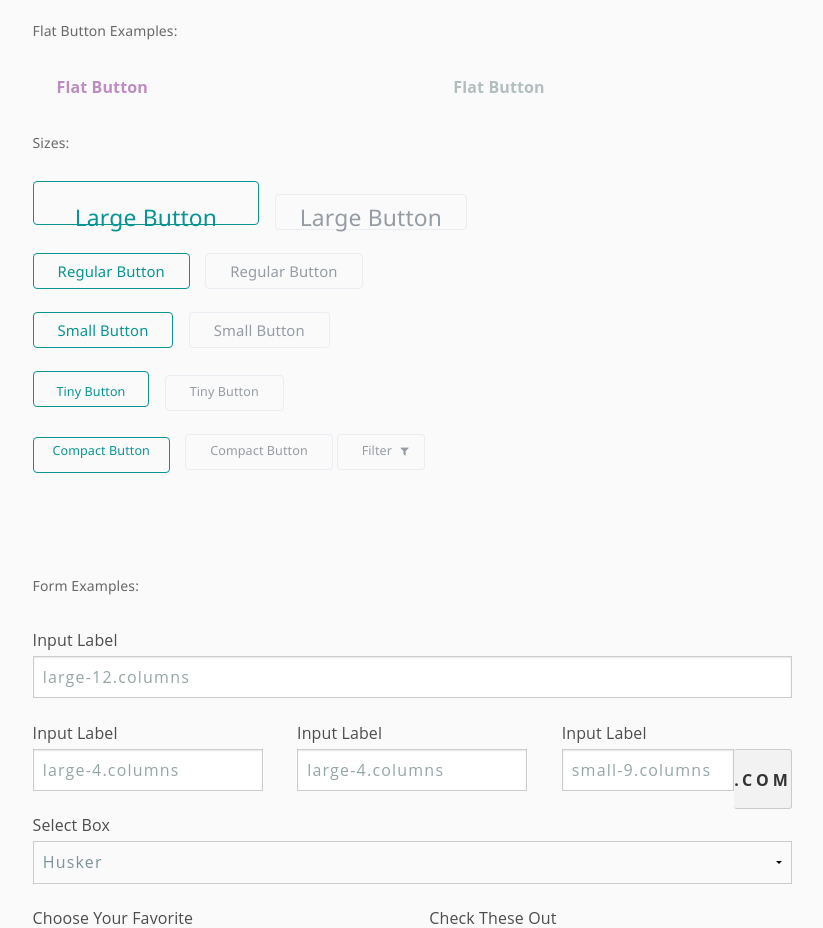
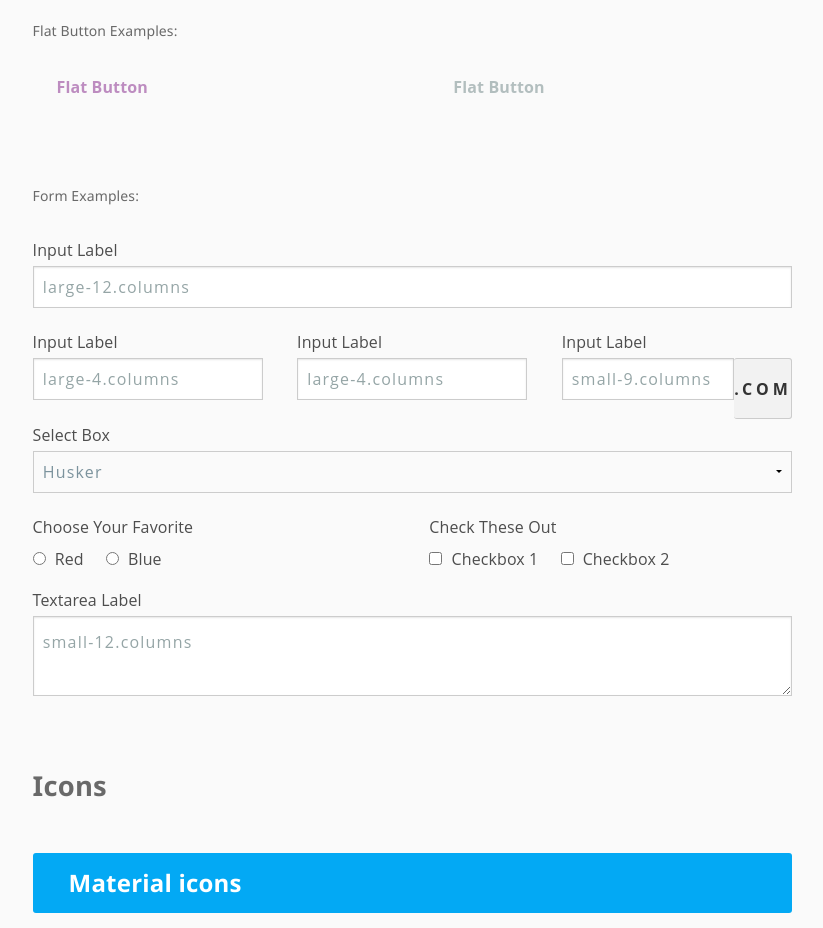
Before and after one commit to whitzhu/Kolibri_style_guide, a plain HTML site: page styles.html in a window 1280 px wide. Shown: the part 3780-4708 px from the top of the page, without its empty margins (323-1146 px from the left). Drawn offline with nearby package versions, Linux system fonts and the light colour scheme; some packages are replaced by stand-ins of ours; a script that the page names is missing.

Commit message:
Removed 'Button Size' section since only using 1 size for buttons in kolibri

```diff
--- a/styles.html
+++ b/styles.html
@@ -378,33 +378,6 @@
               </div>
             </div>
 
-            <p>Sizes:</p>
-
-            <a href="" class="large button hollow">Large Button</a>
-            &nbsp;&nbsp;
-            <a href="" class="large button hollow secondary">Large Button</a>
-            <br>
-            <a href="" class="button hollow">Regular Button</a>
-            &nbsp;&nbsp;
-            <a href="" class="button hollow secondary">Regular Button</a>
-            <br>
-            <a href="" class="button hollow small">Small Button</a>
-            &nbsp;&nbsp;
-            <a href="" class="button hollow small secondary">Small Button</a>
-            <br>
-            <a href="" class="button hollow tiny">Tiny Button</a>
-            &nbsp;&nbsp;
-            <a href="" class="button hollow tiny secondary">Tiny Button</a>
-            <br>
-            <a href="" class="button hollow compact">Compact Button</a>
-            &nbsp;&nbsp;
-            <a href="" class="button hollow compact secondary">Compact Button</a>
-            <a href="" class="button hollow compact secondary">
-              Filter
-              <i class="fa fa-filter right"></i>
-            </a>
-            </p>
-
             <p id="forms">&nbsp;</p>
 
             <p>Form Examples:</p>
```
